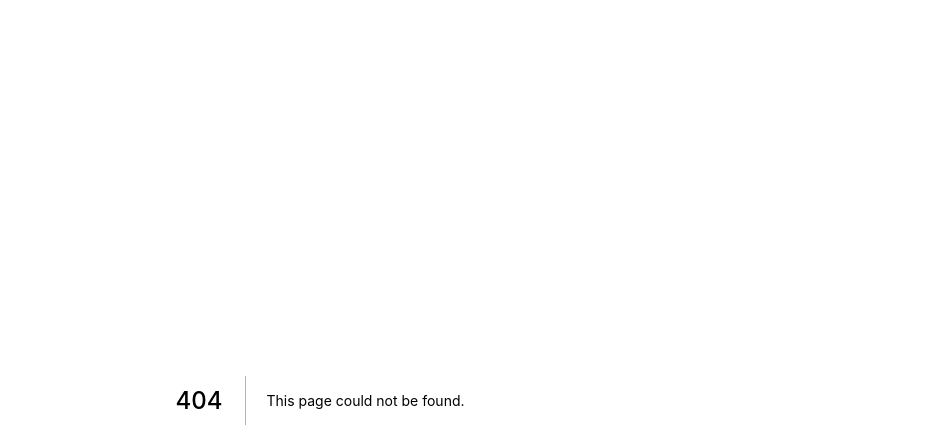
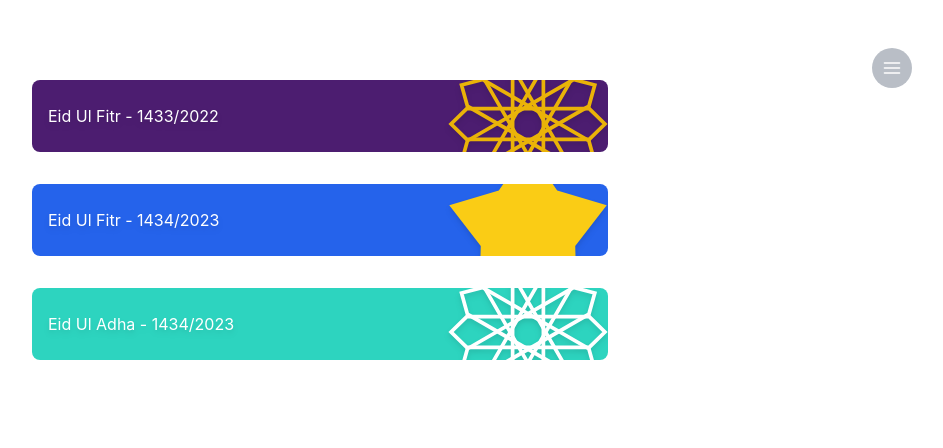
Before and after one commit to zainsci/eid, a Next.js app: page /eid/archive in a window 1280 px wide. Before the commit this address had no page. Shown: the top 448 px of the page, without its empty margins (320-1263 px from the left). Built offline with nearby package versions, Linux system fonts and the light colour scheme.

Commit message:
feat: add archive page

```diff
--- a/components/nav/index.tsx
+++ b/components/nav/index.tsx
@@ -8,6 +8,7 @@ import Close from "components/svgs/close.svg"
 import HomeSvg from "components/svgs/home.svg"
 import UserSvg from "components/svgs/user.svg"
 import FolderSvg from "components/svgs/folder.svg"
+import ArchiveSvg from "components/svgs/archive.svg"
 
 const Nav = () => {
 	const [showNav, setShowNav] = useCycle(false, true)
@@ -25,6 +26,12 @@ const Nav = () => {
 			href: "https://projects.zainsci.dev/",
 			anchor: true,
 			icon: <FolderSvg />,
+		},
+		{
+			text: "Archive",
+			href: "/archive",
+			anchor: false,
+			icon: <ArchiveSvg />,
 		},
 	]
 
--- /dev/null
+++ b/pages/archive.tsx
@@ -0,0 +1,63 @@
+import React from "react"
+import { NextPage } from "next"
+
+import Layout from "components/layout"
+import Link from "next/link"
+
+import StarSvg from "components/svgs/2022/star02.svg"
+import MoonSvg from "components/svgs/2022/star.svg"
+
+const Old: NextPage = () => {
+	const oldOnes = [
+		{
+			title: "Eid Ul Fitr - 1433/2022",
+			href: "/2022",
+			icon: <StarSvg />,
+			backgroundColor: "bg-purple-400",
+			iconColor: "text-yellow-500",
+		},
+		{
+			title: "Eid Ul Fitr - 1434/2023",
+			href: "/2023",
+			icon: <MoonSvg />,
+			backgroundColor: "bg-blue-600",
+			iconColor: "text-yellow-400",
+		},
+		{
+			title: "Eid Ul Adha - 1434/2023",
+			href: "/",
+			icon: <StarSvg />,
+			backgroundColor: "bg-teal-400",
+			iconColor: "",
+		},
+	]
+	return (
+		<Layout title="Old Eid Projects - zainsci.dev">
+			<div>
+				<ul className="max-w-xl mx-auto space-y-8 mt-20">
+					{oldOnes.map((item) => (
+						<li
+							key={item.title}
+							className={`rounded-lg relative overflow-hidden ${item.backgroundColor}`}
+						>
+							{
+								<Link href={item.href}>
+									<a className="text-white px-4 py-6 rounded-2xl flex flex-col drop-shadow-md">
+										{item.title}
+										<div
+											className={`absolute ${item.iconColor} z-50 w-40 h-40 -top-1/2 right-0`}
+										>
+											{item.icon}
+										</div>
+									</a>
+								</Link>
+							}
+						</li>
+					))}
+				</ul>
+			</div>
+		</Layout>
+	)
+}
+
+export default Old
--- a/pages/old.tsx
+++ /dev/null
@@ -1,14 +0,0 @@
-import React from "react"
-import { NextPage } from "next"
-
-import Layout from "components/layout"
-
-const Old: NextPage = () => {
-	return (
-		<Layout title="Old Eid Projects - zainsci.dev">
-			<div className="text-white">Here Comes Old Eid Projects</div>
-		</Layout>
-	)
-}
-
-export default Old
```
Also changed, not shown: components/svgs/archive.svg (added).
